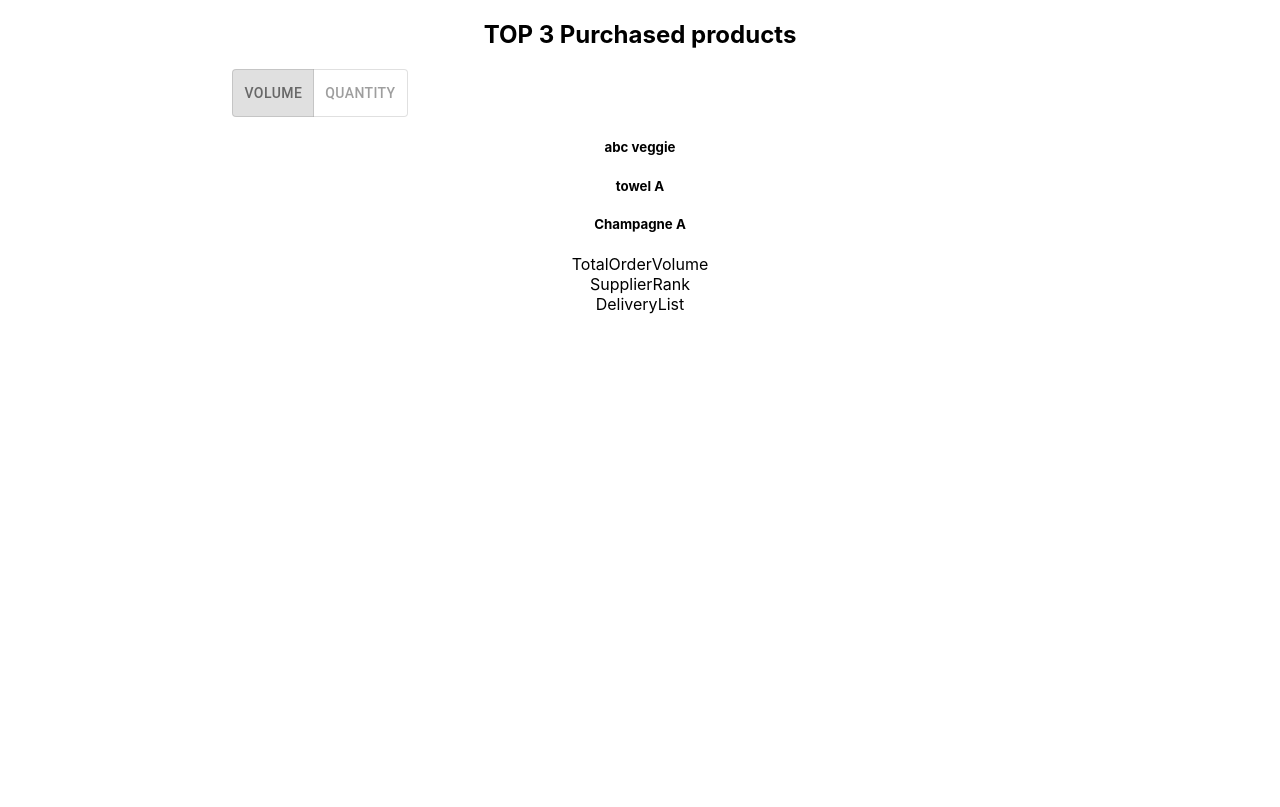
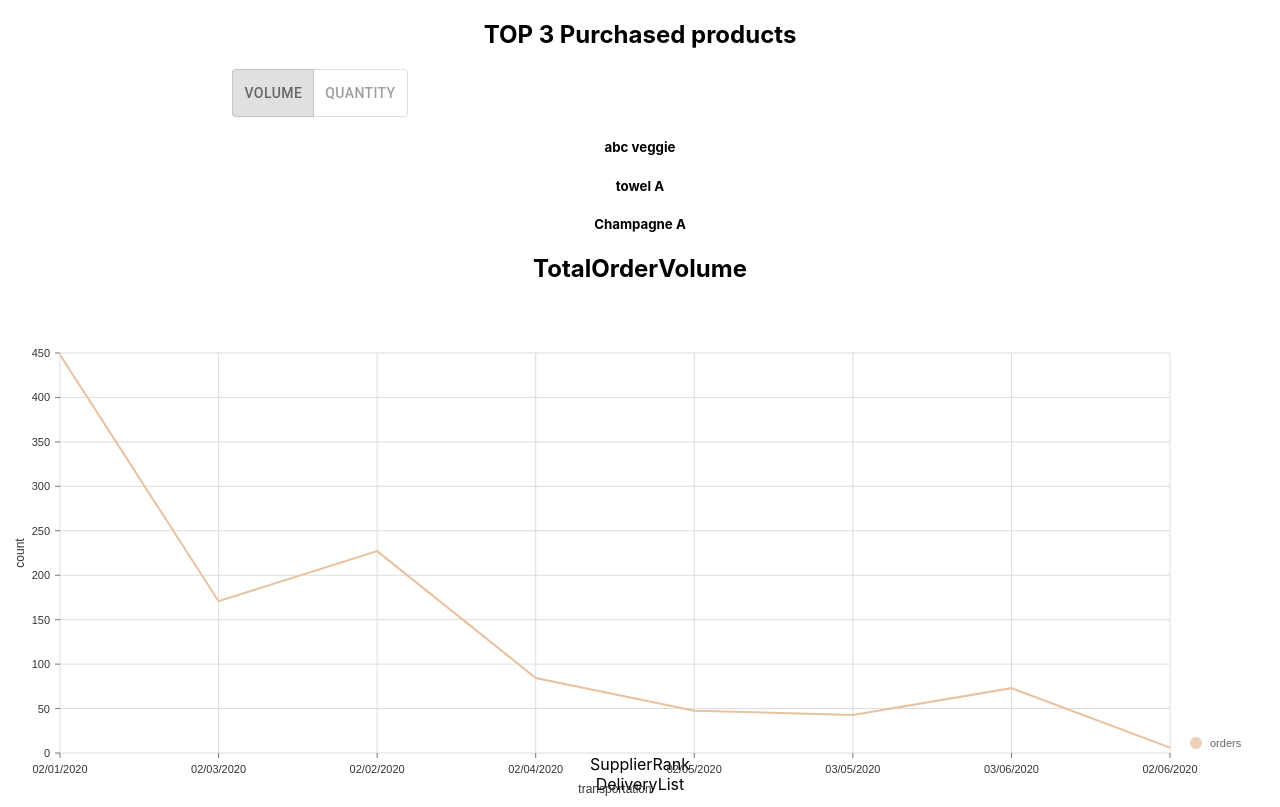
Before and after one commit to rusakovic/supplier-dashboard, a React (Create React App) app: page / in a window 1280 px wide. Built offline with nearby package versions, Linux system fonts and the light colour scheme.

Commit message:
adding graph for Totla order volume

```diff
--- a/package.json
+++ b/package.json
@@ -5,6 +5,7 @@
   "dependencies": {
     "@material-ui/core": "^4.9.5",
     "@material-ui/lab": "^4.0.0-alpha.45",
+    "@nivo/line": "^0.61.1",
     "@testing-library/jest-dom": "^4.2.4",
     "@testing-library/react": "^9.5.0",
     "@testing-library/user-event": "^7.2.1",
--- a/src/screens/TopList.js
+++ b/src/screens/TopList.js
@@ -3,7 +3,7 @@ import { v4 as uuidv4 } from 'uuid'
 
 import { orders } from '../data/orders'
 import ToggleButtons from '../components/ToggleButtons'
-import { useStore } from '../store/store'
+import { useStore, SET_ORDERS } from '../store/store'
 import {
   createOrdersWithTotalSum,
   groupByArray,
@@ -11,25 +11,28 @@ import {
 } from '../utils/arrays.utils'
 
 const TopList = () => {
-  const { state } = useStore()
+  const { state, dispatch } = useStore()
 
-  const [ordersWithTotalSum, setOrdersWithTotalSum] = useState(orders)
   const [groupedByArrayOutput, setGroupedByArrayOutput] = useState([])
   const [sortByArrayOutput, setSortByArrayOutput] = useState([])
 
   // we should add field Total = quantity * price from our data
   useEffect(() => {
-    const createdOrders = createOrdersWithTotalSum(ordersWithTotalSum)
+    const createdOrders = createOrdersWithTotalSum(orders)
     console.log('createOrdersWithTotalSum', createdOrders)
-    setOrdersWithTotalSum(createdOrders)
-  }, [orders])
+    dispatch({ type: SET_ORDERS, ordersWithTotalSum: createdOrders })
+  }, [dispatch])
 
   // we should resort our data by comaing orders by their IDs
   useEffect(() => {
-    const totalAndQuantityByKey = groupByArray(ordersWithTotalSum, 'productId')
+    const totalAndQuantityByKey = groupByArray(
+      state.ordersWithTotalSum,
+      'productId'
+    )
     setGroupedByArrayOutput(totalAndQuantityByKey)
-  }, [ordersWithTotalSum])
+  }, [state.ordersWithTotalSum])
 
+  // should show only 3 TOP results
   useEffect(() => {
     const sortedByValue = sortByValue(
       groupedByArrayOutput,
@@ -37,7 +40,7 @@ const TopList = () => {
       3
     )
     setSortByArrayOutput(sortedByValue)
-  }, [sortByValue, state.totalQuantityToggle, groupedByArrayOutput])
+  }, [state.totalQuantityToggle, groupedByArrayOutput])
 
   return (
     <div>
--- a/src/screens/TotalOrderVolume.js
+++ b/src/screens/TotalOrderVolume.js
@@ -1,7 +1,108 @@
-import React from 'react'
+import React, { useEffect } from 'react'
+import { ResponsiveLine } from '@nivo/line'
+import { useStore, SET_TOTAL_ORDERS_VOLUME } from '../store/store'
+import _ from 'lodash'
+import { groupByArray } from '../utils/arrays.utils'
 
 const TotalOrderVolume = () => {
-  return <div>TotalOrderVolume</div>
+  const { state, dispatch } = useStore()
+  const ordersWithTotalSum = state.ordersWithTotalSum
+  useEffect(() => {
+    const groupedByOrderedOn = _.groupBy(ordersWithTotalSum, 'orderedOn')
+    console.log('result', groupedByOrderedOn)
+
+    // x - orderedOn, y - total
+    const orderedOnAndTotal = _(groupedByOrderedOn)
+      .map((obj, key) => ({
+        x: key,
+        y: _(obj).sumBy('total')
+      }))
+      .value()
+    console.log('orderedOnAndTotal', orderedOnAndTotal)
+    let formatedArrayForGraph = []
+    formatedArrayForGraph.push({
+      id: 'orders',
+      color: 'hsl(340, 70%, 50%)',
+      data: orderedOnAndTotal
+    })
+    console.log('formatedArrayForGraph', formatedArrayForGraph)
+    dispatch({
+      type: SET_TOTAL_ORDERS_VOLUME,
+      totalOrdersVolume: formatedArrayForGraph
+    })
+  }, [ordersWithTotalSum])
+
+  return (
+    <div style={{ height: 500 }}>
+      <h2>TotalOrderVolume</h2>
+      <ResponsiveLine
+        data={state.totalOrdersVolume}
+        margin={{ top: 50, right: 110, bottom: 50, left: 60 }}
+        xScale={{ type: 'point' }}
+        yScale={{
+          type: 'linear',
+          min: 'auto',
+          max: 'auto',
+          stacked: true,
+          reverse: false
+        }}
+        axisTop={null}
+        axisRight={null}
+        axisBottom={{
+          orient: 'bottom',
+          tickSize: 5,
+          tickPadding: 5,
+          tickRotation: 0,
+          legend: 'transportation',
+          legendOffset: 36,
+          legendPosition: 'middle'
+        }}
+        axisLeft={{
+          orient: 'left',
+          tickSize: 5,
+          tickPadding: 5,
+          tickRotation: 0,
+          legend: 'count',
+          legendOffset: -40,
+          legendPosition: 'middle'
+        }}
+        colors={{ scheme: 'nivo' }}
+        pointSize={10}
+        pointColor={{ theme: 'background' }}
+        pointBorderWidth={2}
+        pointBorderColor={{ from: 'serieColor' }}
+        pointLabel='y'
+        pointLabelYOffset={-12}
+        useMesh={true}
+        legends={[
+          {
+            anchor: 'bottom-right',
+            direction: 'column',
+            justify: false,
+            translateX: 100,
+            translateY: 0,
+            itemsSpacing: 0,
+            itemDirection: 'left-to-right',
+            itemWidth: 80,
+            itemHeight: 20,
+            itemOpacity: 0.75,
+            symbolSize: 12,
+            symbolShape: 'circle',
+            symbolBorderColor: 'rgba(0, 0, 0, .5)',
+            effects: [
+              {
+                on: 'hover',
+                style: {
+                  itemBackground: 'rgba(0, 0, 0, .03)',
+                  itemOpacity: 1
+                }
+              }
+            ]
+          }
+        ]}
+      />
+    </div>
+  )
 }
 
 export default TotalOrderVolume
--- a/src/store/store.js
+++ b/src/store/store.js
@@ -1,10 +1,14 @@
 import React, { createContext, useReducer, useContext } from 'react'
 
 export const TOTAL_QUANTITY_TOGGLE = 'TOTAL_QUANTITY_TOGGLE'
+export const SET_ORDERS = 'SET_ORDERS'
+export const SET_TOTAL_ORDERS_VOLUME = 'SET_TOTAL_ORDERS_VOLUME'
 
 export const StoreContext = createContext(null)
 const initialState = {
-  totalQuantityToggle: 'total'
+  totalQuantityToggle: 'total',
+  ordersWithTotalSum: [],
+  totalOrdersVolume: []
 }
 
 const reducer = (state, action) => {
@@ -13,6 +17,16 @@ const reducer = (state, action) => {
       return {
         ...state,
         totalQuantityToggle: action.totalQuantityToggle
+      }
+    case SET_ORDERS:
+      return {
+        ...state,
+        ordersWithTotalSum: action.ordersWithTotalSum
+      }
+    case SET_TOTAL_ORDERS_VOLUME:
+      return {
+        ...state,
+        totalOrdersVolume: action.totalOrdersVolume
       }
     default:
       return state
--- a/src/utils/arrays.utils.js
+++ b/src/utils/arrays.utils.js
@@ -2,14 +2,16 @@ import _ from 'lodash'
 
 // we should add field Total = quantity * price from our data
 // transform quantity to integer by adding '+'
-export const createOrdersWithTotalSum = ordersWithTotalSum =>
-  ordersWithTotalSum.map(order => {
+export const createOrdersWithTotalSum = orders => {
+  const ordersWithSum = orders.map(order => {
     return {
       ...order,
       total: +(order.quantity * order.price),
       quantity: +order.quantity
     }
   })
+  return ordersWithSum
+}
 
 // grouping and summing orders by Product IDs for further sorting
 export const groupByArray = (orders, groupOrdersBy) => {
```
Also changed, not shown: 1 other file (tests, documents, lock files or other folders).
